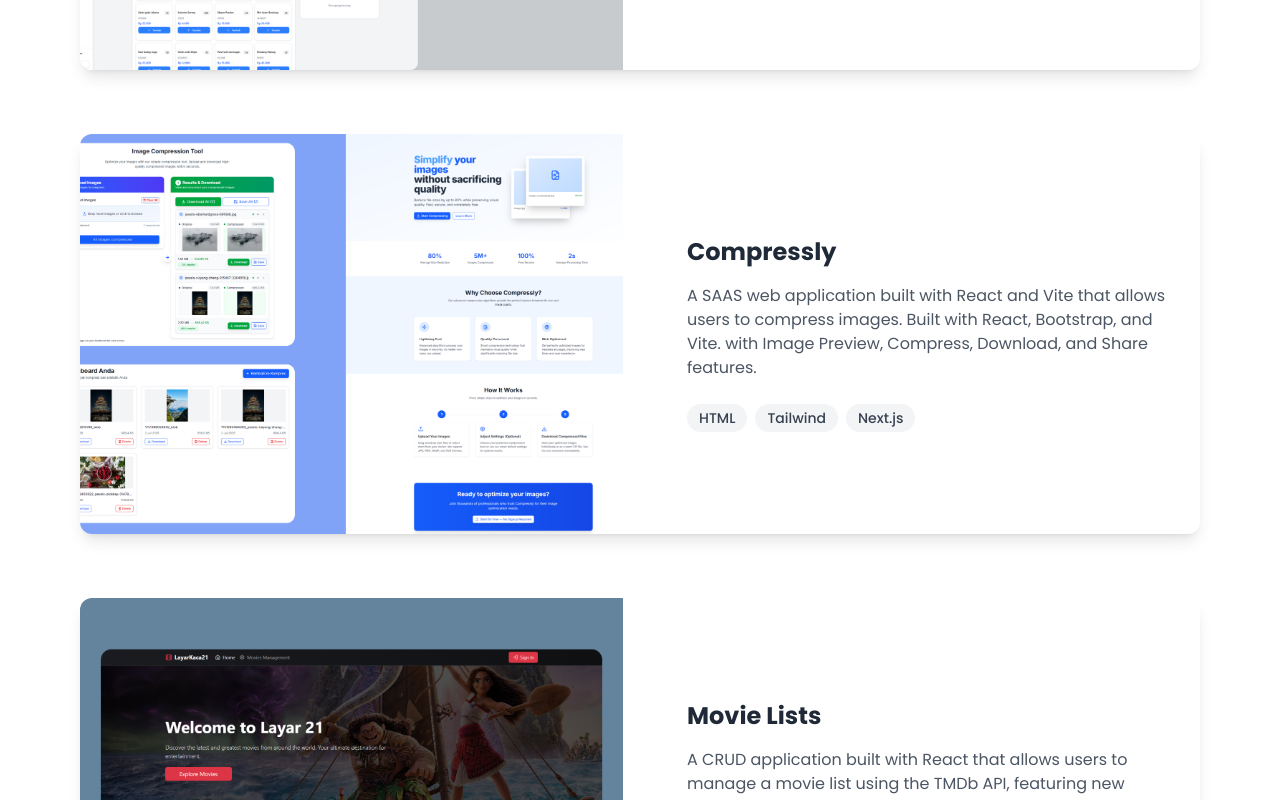
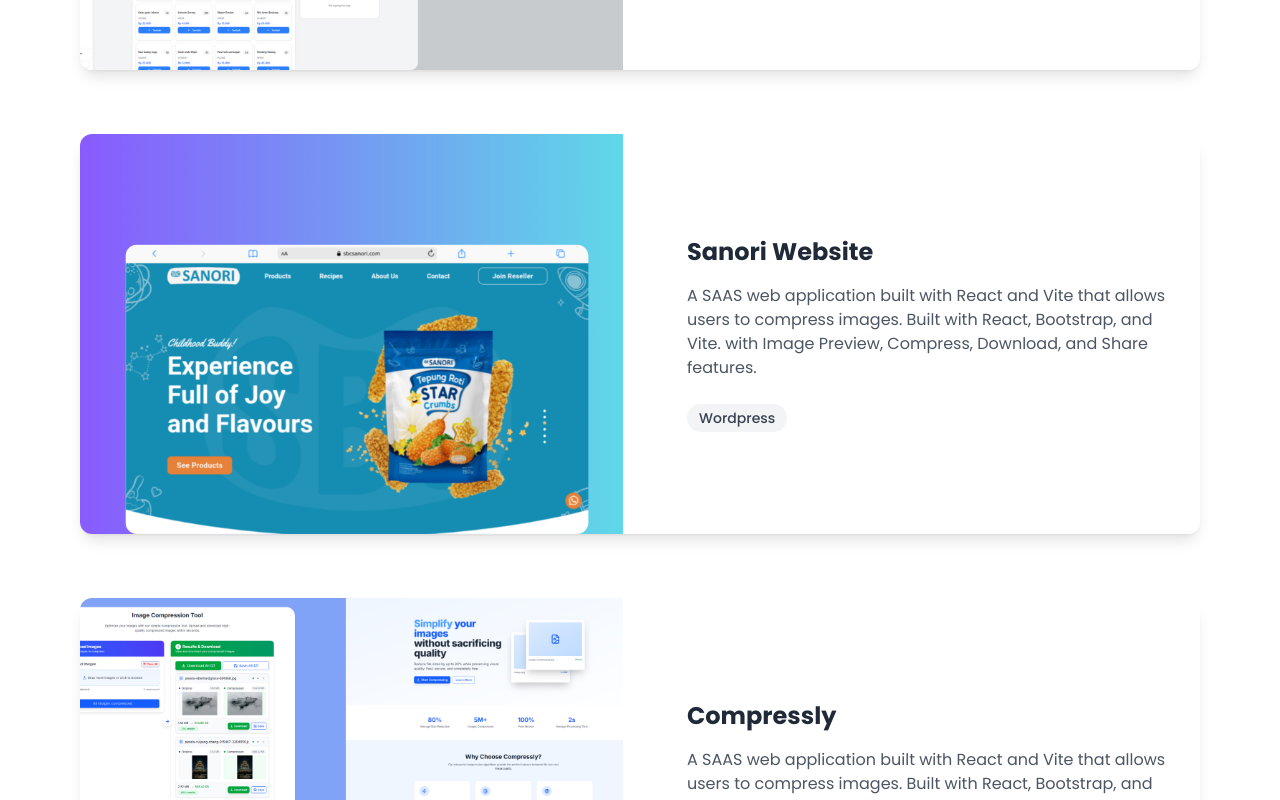
Before and after one commit to ilhardika/my-portfolio, a React (Vite) app: page / in a window 1280 px wide. Shown: the part 2340-3140 px from the top of the page. Built offline with nearby package versions, Linux system fonts and the light colour scheme.

Commit message:
Fix: Component typo and add new project

```diff
--- a/components/Background/index.jsx
+++ b/components/Background/index.jsx
@@ -1,7 +1,7 @@
-const Backgorund = () => {
+const Background = () => {
   return (
     <div className="fixed -z-10 min-h-screen w-full [background:radial-gradient(125%_125%_at_50%_10%,#000_40%,#63e_100%)]"></div>
   );
 };
 
-export default Backgorund;
+export default Background;
--- a/components/data/ProjectList.js
+++ b/components/data/ProjectList.js
@@ -3,6 +3,7 @@
 import coverCompressly from "~/cover-compressly.png";
 import coverLp from "~/cover-lp.png";
 import coverErp from "~/cover-erp.png";
+import coverSanori from "~/cover-sanori.png";
 
 const projects = [
   {
@@ -20,6 +21,14 @@
     tech: ["Tailwind", "Next.js", "NeonDB"],
     link: "https://erpindo.vercel.app/",
     github: "https://github.com/ilhardika/erpindo",
+  },
+  {
+    image: coverSanori,
+    title: "Sanori Website",
+    desc: "A SAAS web application built with React and Vite that allows users to compress images. Built with React, Bootstrap, and Vite. with Image Preview, Compress, Download, and Share features.",
+    tech: ["Wordpress"],
+    link: "https://sbcsanori.com/",
+    github: "#",
   },
   {
     image: coverCompressly,
--- a/package.json
+++ b/package.json
@@ -10,7 +10,7 @@
     "preview": "vite preview"
   },
   "dependencies": {
-    "motion": "^11.13.1",
+    "framer-motion": "^12.23.26",
     "react": "^18.3.1",
     "react-dom": "^18.3.1",
     "react-icons": "^5.4.0"
```
Also changed, not shown: src/assets/cover-sanori.png (added), 1 other file (tests, documents, lock files or other folders).
